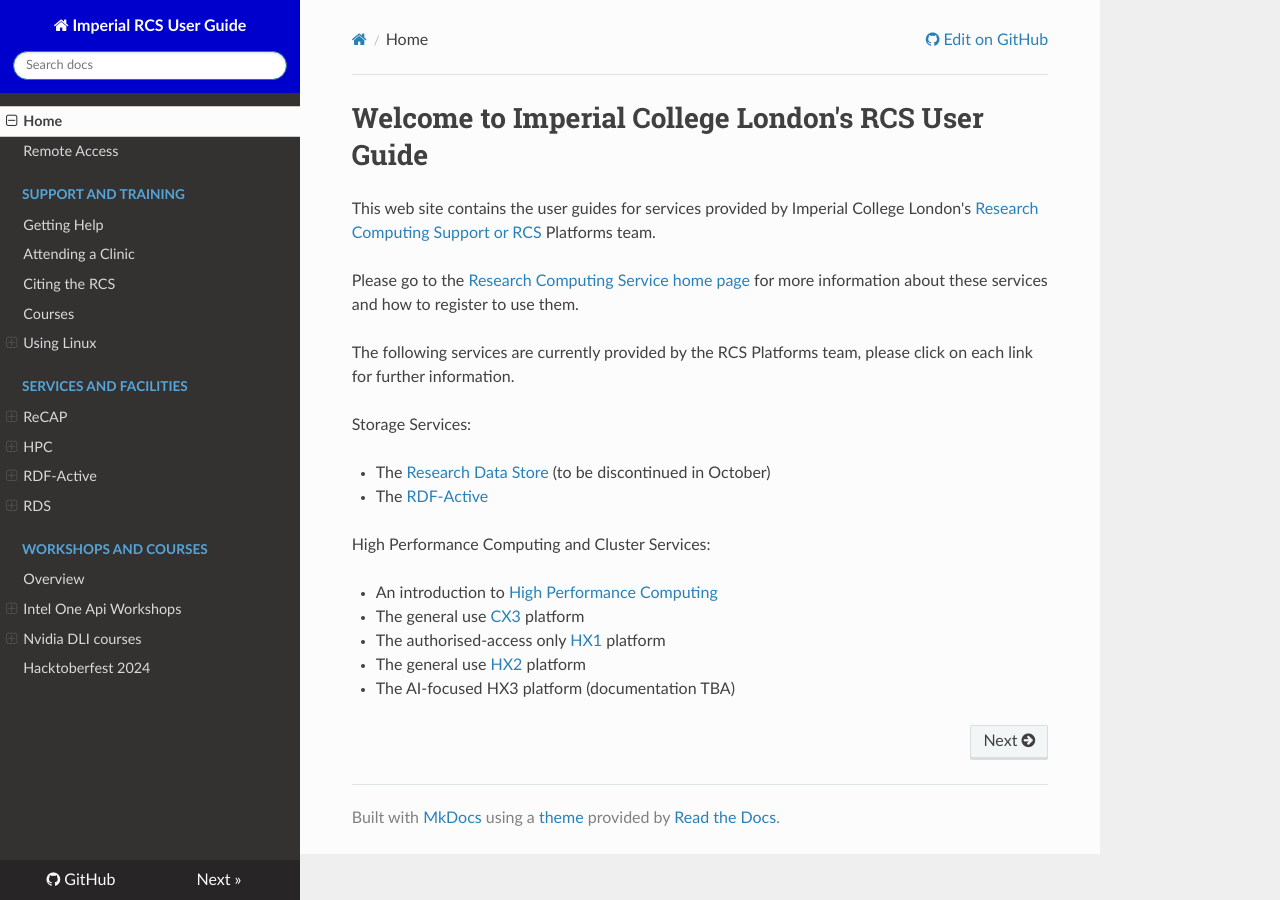
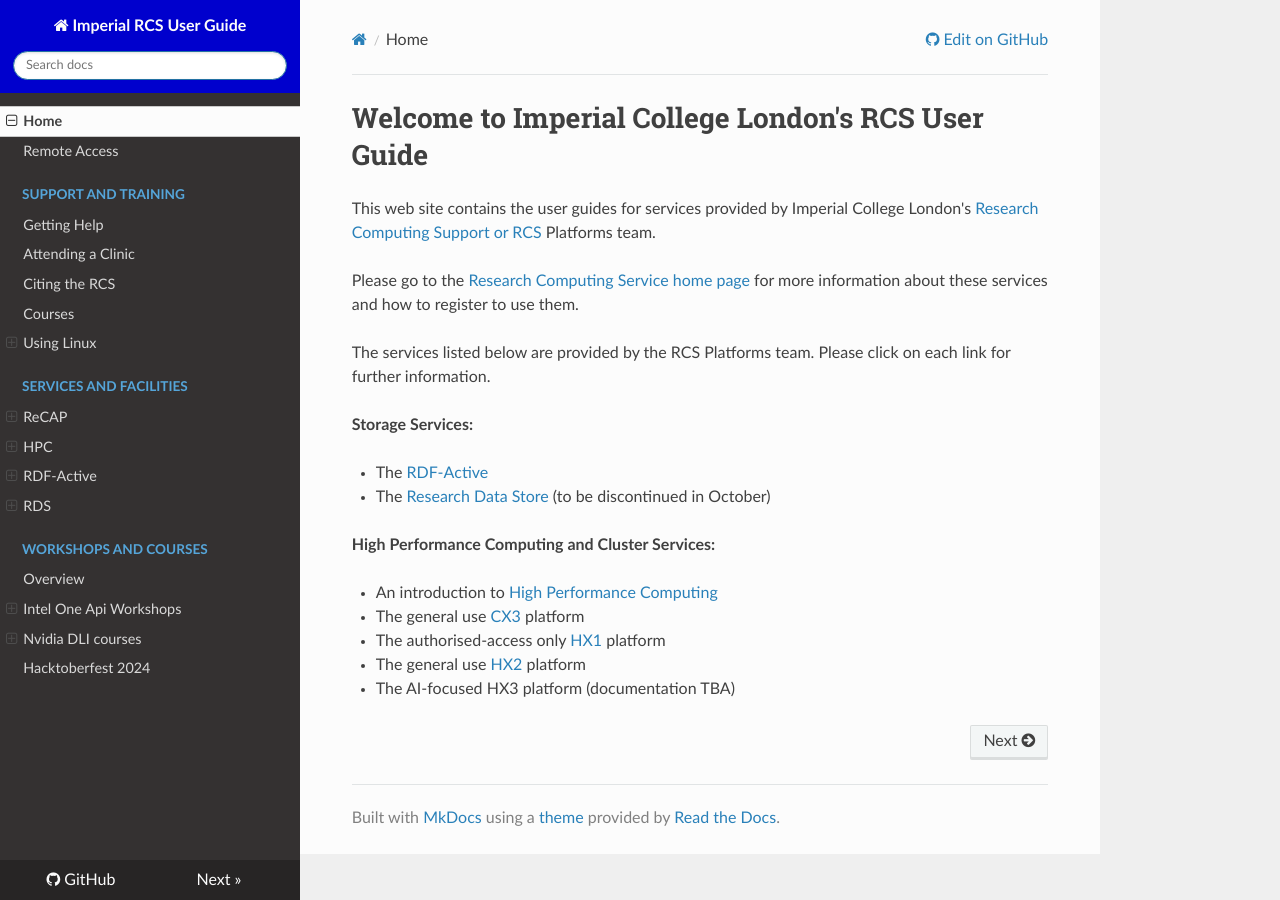
Before and after one commit to ImperialCollegeLondon/icl-rcs-user-guide, an MkDocs documentation site: the page built from docs/index.md, in a window 1280 px wide. Built offline with MkDocs 1.6.1, drawn with Linux system fonts in a browser that asks for light colours; nearby versions of some CDN libraries.

Commit message:
fix(landing page): more formatting shenanigans

```diff
--- a/docs/index.md
+++ b/docs/index.md
@@ -5,14 +5,14 @@ This web site contains the user guides for services provided by Imperial College
 
 Please go to the [Research Computing Service home page](https://www.imperial.ac.uk/admin-services/ict/self-service/research-support/rcs/) for more information about these services and how to register to use them.
 
-The following services are currently provided by the RCS Platforms team, please click on each link for further information.
+The services listed below are provided by the RCS Platforms team. Please click on each link for further information.
 
-Storage Services:
+**Storage Services:**
 
+* The [RDF-Active](rdfactive/index.md)
 * The [Research Data Store](rds/index.md) (to be discontinued in October)
-* The [RDF-Active](rdfactive/index.md)
 
-High Performance Computing and Cluster Services:
+**High Performance Computing and Cluster Services:**
 
 * An introduction to [High Performance Computing](hpc/index.md)
 * The general use [CX3](./hpc/pilot/cx3-phase2.md) platform
```
